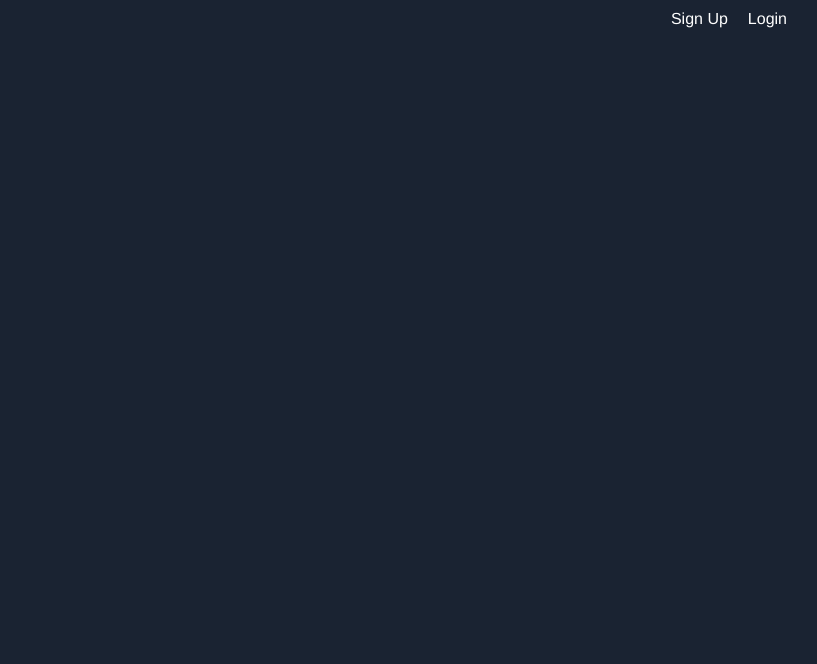
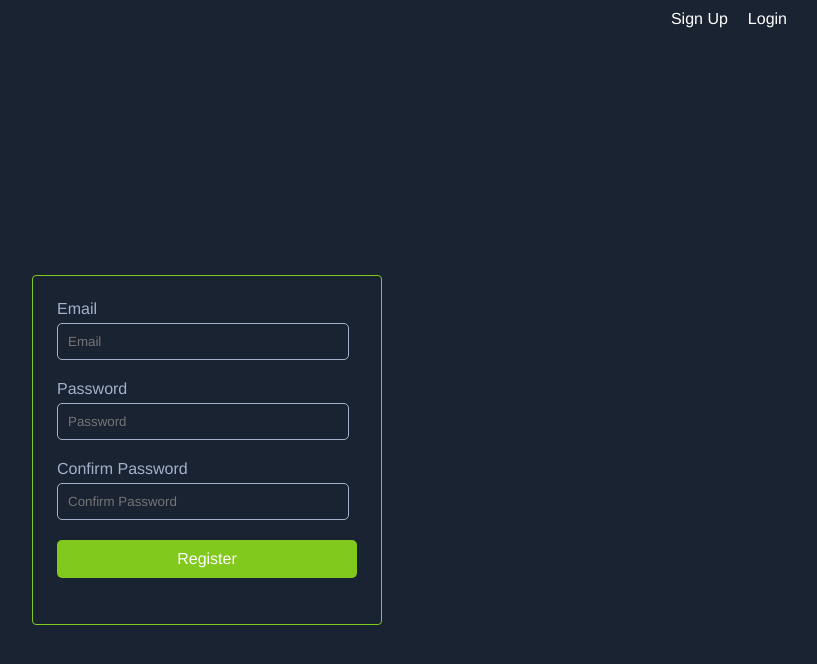
Before and after one commit to jy-coder/react-task, a React (Create React App) app in the folder task-app/: page /register in a window 1280 px wide. Shown: the top 664 px of the page, without its empty margins (433-1250 px from the left). Built offline with nearby package versions, Linux system fonts and the light colour scheme.

Commit message:
[UPDATE] Add register form

```diff
--- a/task-app/src/forms/RegisterForm.tsx
+++ b/task-app/src/forms/RegisterForm.tsx
@@ -1,9 +1,110 @@
-import * as React from 'react'
+import * as React from 'react';
+import { useNavigate } from 'react-router-dom';
+import { useForm } from 'react-hook-form';
+import { type RegisterInput, signUpUserFn } from '../api/authApi';
+import Center from '../components/styled/Center.style';
+import { Stack } from '../components/styled/stack/Stack.style';
+import Paper from '../components/styled/paper/Paper.style';
+import Input from '../components/styled/input/Input';
+import { Button } from '../components/styled/button/button.style';
+import { useMutation } from '@tanstack/react-query';
+import { toast } from 'react-toastify';
+import { DevTool } from '@hookform/devtools';
 
 interface IRegisterFormProps {}
 
 const RegisterForm: React.FC<IRegisterFormProps> = (props) => {
-  return <></>
-}
+  const navigate = useNavigate();
+  const {
+    handleSubmit,
+    register,
+    formState: { errors },
+    control,
+    watch
+  } = useForm<RegisterInput>({
+    defaultValues: {
+      username: '',
+      password: '',
+      confirmPassword: ''
+    }
+  });
 
-export default RegisterForm
+  const { mutate } = useMutation(signUpUserFn, {
+    onSuccess: () => {
+      toast.success('Register successfully');
+      navigate('/login');
+    }
+  });
+
+  const onSubmit = (registerInput: RegisterInput) => {
+    const data = { ...registerInput, confirmPassword: undefined };
+
+    mutate(data);
+  };
+
+  return (
+    <Center>
+      <Paper width={300} height={300}>
+        <form onSubmit={handleSubmit(onSubmit)} noValidate>
+          <Stack>
+            <Input
+              label="Email"
+              data-testid="email"
+              type="email"
+              placeholder="Email"
+              onKeyDown={(e: any) =>
+                e.key === 'Enter' ? handleSubmit(onSubmit) : ''
+              }
+              {...register('username', {
+                required: 'Email is required',
+                pattern: {
+                  value:
+                    /^[a-zA-Z0-9.!#$%&'*+/=?^_`{|}~-]+@[a-zA-Z0-9-]+(?:\.[a-zA-Z0-9-]+)*$/,
+                  message: 'Invalid email format'
+                }
+              })}
+              error={errors.username?.message}
+            />
+            <Input
+              type="password"
+              data-testid="password"
+              label="Password"
+              placeholder="Password"
+              {...register('password', { required: 'Password is required' })}
+              error={errors.password?.message}
+              onKeyDown={(e) =>
+                e.key === 'Enter' ? handleSubmit(onSubmit) : ''
+              }
+            />
+            <Input
+              type="password"
+              data-testid="confirmPassword"
+              label="Confirm Password"
+              placeholder="Confirm Password"
+              {...register('confirmPassword', {
+                required: 'Confirm Password is required',
+                validate: (val: string) => {
+                  if (watch('password') !== val) {
+                    return 'Your passwords do no match';
+                  }
+                }
+              })}
+              error={errors.confirmPassword?.message}
+              onKeyDown={(e) =>
+                e.key === 'Enter' ? handleSubmit(onSubmit) : ''
+              }
+            />
+            <Stack>
+              <Button type="submit" data-testid="register">
+                Register
+              </Button>
+            </Stack>
+          </Stack>
+        </form>
+      </Paper>
+      <DevTool control={control} />
+    </Center>
+  );
+};
+
+export default RegisterForm;
```
